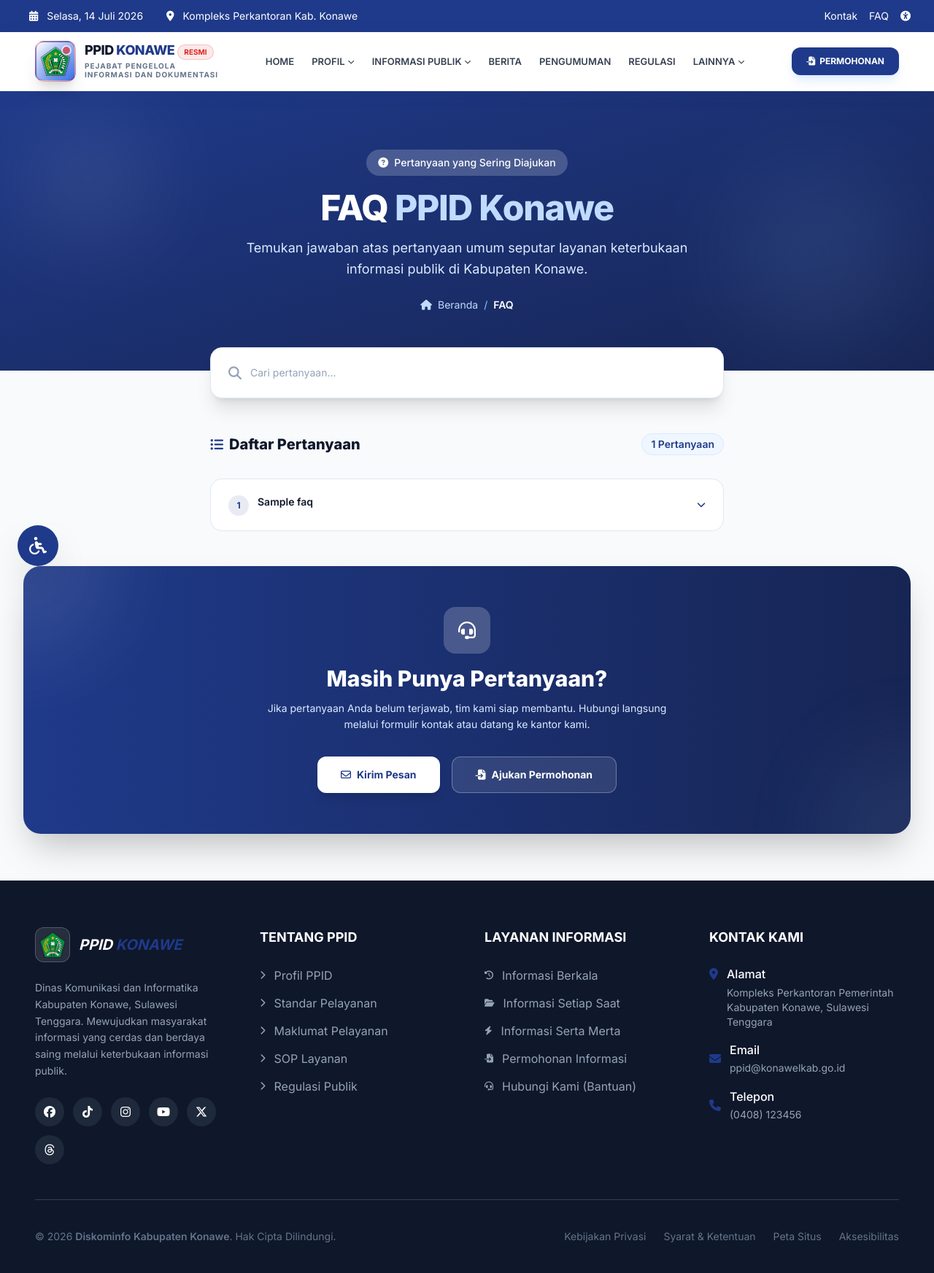
After one commit to develop-konawe/ppid, a Laravel app: page /faq in a window 1280 px wide. The commit adds this page. Shown: the whole page at 73% size. Run offline with Laravel 12, Linux system fonts and the light colour scheme; data comes from the database, SQL or seed files in the repository; tables that the repository leaves empty hold one stand-in row (values such as "Sample post"); some libraries are stand-ins or nearby versions.

Commit message:
Implementasi faq di frontend

```diff
--- /dev/null
+++ b/app/Http/Controllers/FaqController.php
@@ -0,0 +1,15 @@
+<?php
+
+namespace App\Http\Controllers;
+
+use App\Models\Faq;
+
+class FaqController extends Controller
+{
+    public function index()
+    {
+        $faqs = Faq::orderBy('sort_order')->orderBy('id')->get();
+
+        return view('pages.faq.index', compact('faqs'));
+    }
+}
--- a/resources/views/layouts/part/topbar.blade.php
+++ b/resources/views/layouts/part/topbar.blade.php
@@ -16,7 +16,7 @@
             </div>
             <div class="flex gap-4 text-xs md:text-sm">
                 <a href="#contact" class="hover:text-blue-200 transition-soft hover-border"> Kontak </a>
-                <a href="#faq" class="hover:text-blue-200 transition-soft hover-border"> FAQ </a>
+                <a href="{{ route('faq') }}" class="hover:text-blue-200 transition-soft hover-border"> FAQ </a>
                 <a
                     href="#accessibility"
                     class="hover:text-blue-200 transition-soft hover-scale inline-block"
--- /dev/null
+++ b/resources/views/pages/faq/index.blade.php
@@ -0,0 +1,269 @@
+@extends('layouts.app')
+
+@section('title', 'FAQ - Pertanyaan Umum')
+
+@push('meta-head')
+    <meta property="og:title" content="FAQ - PPID Kabupaten Konawe" />
+    <meta property="og:description" content="Temukan jawaban atas pertanyaan umum seputar layanan informasi publik PPID Kabupaten Konawe." />
+@endpush
+
+@push('scripts-head')
+    <script>
+        tailwind.config = {
+            theme: {
+                extend: {
+                    colors: {
+                        primary: { DEFAULT: '#1F3A8A', dark: '#172554', light: '#3B82F6', subtle: '#EFF6FF' },
+                        secondary: '#DC2626', light: '#F8FAFC', dark: '#0F172A',
+                    },
+                    fontFamily: {
+                        sans: ['Inter', 'system-ui', '-apple-system', 'sans-serif'],
+                        heading: ['Poppins', 'Inter', 'sans-serif'],
+                    },
+                },
+            },
+        };
+    </script>
+@endpush
+
+@push('styles')
+    <style>
+        .transition-soft { transition: all 0.3s cubic-bezier(0.4, 0, 0.2, 1); }
+
+        /* FAQ Accordion */
+        .faq-item {
+            background: #fff;
+            border: 1.5px solid #e2e8f0;
+            border-radius: 1rem;
+            overflow: hidden;
+            transition: border-color .25s, box-shadow .25s;
+        }
+        .faq-item:hover { border-color: #bfdbfe; }
+        .faq-item.open {
+            border-color: #3b82f6;
+            box-shadow: 0 4px 20px rgba(59, 130, 246, 0.12);
+        }
+        .faq-answer {
+            max-height: 0;
+            overflow: hidden;
+            transition: max-height .38s ease;
+        }
+        .faq-item.open .faq-answer { max-height: 800px; }
+        .faq-icon { transition: transform .3s ease; }
+        .faq-item.open .faq-icon { transform: rotate(180deg); }
+
+        /* Category pills */
+        .cat-pill {
+            cursor: pointer;
+            padding: .5rem 1.25rem;
+            border-radius: 2rem;
+            font-size: .875rem;
+            font-weight: 600;
+            transition: all .25s;
+            border: 1.5px solid #e2e8f0;
+            background: #fff;
+            color: #475569;
+        }
+        .cat-pill:hover, .cat-pill.active {
+            background: #1F3A8A;
+            color: #fff;
+            border-color: #1F3A8A;
+        }
+    </style>
+@endpush
+
+@section('content')
+<main class="bg-slate-50 min-h-screen">
+
+    {{-- Page Header --}}
+    <section class="bg-gradient-to-br from-primary to-primary-dark py-16 md:py-20 relative overflow-hidden">
+        <div class="absolute inset-0 opacity-10">
+            <div class="absolute top-10 left-10 w-40 h-40 rounded-full bg-white blur-3xl"></div>
+            <div class="absolute bottom-10 right-10 w-60 h-60 rounded-full bg-blue-300 blur-3xl"></div>
+        </div>
+        <div class="relative max-w-7xl mx-auto px-4 md:px-8 lg:px-12 text-center text-white z-10">
+            <div class="inline-flex items-center gap-2 bg-white/20 backdrop-blur-sm px-4 py-2 rounded-full mb-5">
+                <i class="fa-solid fa-circle-question text-sm"></i>
+                <span class="text-sm font-medium">Pertanyaan yang Sering Diajukan</span>
+            </div>
+            <h1 class="text-4xl md:text-5xl font-black mb-4 tracking-tight">
+                FAQ <span class="text-blue-200">PPID Konawe</span>
+            </h1>
+            <p class="text-blue-100 max-w-2xl mx-auto text-lg leading-relaxed">
+                Temukan jawaban atas pertanyaan umum seputar layanan keterbukaan informasi publik
+                di Kabupaten Konawe.
+            </p>
+
+            {{-- Breadcrumb --}}
+            <nav class="flex justify-center items-center gap-2 text-sm text-blue-200 mt-6">
+                <a href="{{ route('home') }}" class="hover:text-white transition-soft">
+                    <i class="fa-solid fa-home mr-1"></i> Beranda
+                </a>
+                <span class="text-blue-300">/</span>
+                <span class="text-white font-semibold">FAQ</span>
+            </nav>
+        </div>
+    </section>
+
+    {{-- Search Box --}}
+    <section class="max-w-3xl mx-auto px-4 md:px-8 -mt-8 relative z-20">
+        <div class="bg-white rounded-2xl shadow-xl border border-slate-200 p-4 flex gap-3 items-center">
+            <i class="fa-solid fa-magnifying-glass text-slate-400 text-lg ml-2"></i>
+            <input
+                type="text"
+                id="faq-search"
+                placeholder="Cari pertanyaan..."
+                class="flex-1 py-2 text-sm text-slate-700 placeholder-slate-400 focus:outline-none bg-transparent"
+            />
+            <button onclick="clearSearch()"
+                id="clear-search-btn"
+                class="hidden text-slate-400 hover:text-slate-600 transition-soft mr-1">
+                <i class="fa-solid fa-times"></i>
+            </button>
+        </div>
+    </section>
+
+    {{-- FAQ List --}}
+    <section class="max-w-3xl mx-auto px-4 md:px-8 py-12">
+
+        @if($faqs->isEmpty())
+            <div class="text-center py-20 bg-white rounded-2xl border border-slate-200 shadow-sm">
+                <div class="w-20 h-20 bg-slate-100 rounded-full flex items-center justify-center mx-auto mb-5">
+                    <i class="fa-regular fa-folder-open text-slate-400 text-3xl"></i>
+                </div>
+                <h3 class="text-xl font-bold text-dark mb-2">Belum Ada FAQ</h3>
+                <p class="text-slate-500 max-w-sm mx-auto text-sm">
+                    Pertanyaan umum belum tersedia. Silakan hubungi kami secara langsung.
+                </p>
+                <a href="{{ route('contact') }}"
+                    class="mt-6 inline-flex items-center gap-2 bg-primary text-white px-6 py-3 rounded-xl font-semibold text-sm hover:bg-primary-dark transition-soft">
+                    <i class="fa-solid fa-headset"></i> Hubungi Kami
+                </a>
+            </div>
+        @else
+            {{-- Stats --}}
+            <div class="flex items-center justify-between mb-8">
+                <h2 class="text-xl font-black text-dark flex items-center gap-2">
+                    <i class="fa-solid fa-list-ul text-primary text-lg"></i>
+                    Daftar Pertanyaan
+                </h2>
+                <span class="bg-blue-50 text-primary px-3 py-1 rounded-full text-sm font-semibold border border-blue-100">
+                    {{ $faqs->count() }} Pertanyaan
+                </span>
+            </div>
+
+            <div id="faq-container" class="space-y-4">
+                @foreach($faqs as $index => $faq)
+                    <div class="faq-item" data-question="{{ strtolower($faq->question) }}">
+                        <button
+                            class="w-full flex items-center justify-between gap-4 px-6 py-5 text-left"
+                            onclick="toggleFaq(this)">
+                            <div class="flex items-start gap-3">
+                                <span class="shrink-0 w-7 h-7 rounded-full bg-primary/10 text-primary text-xs font-bold flex items-center justify-center mt-0.5">
+                                    {{ $index + 1 }}
+                                </span>
+                                <span class="font-semibold text-dark text-sm leading-relaxed">{{ $faq->question }}</span>
+                            </div>
+                            <i class="fa-solid fa-chevron-down faq-icon text-primary text-xs flex-shrink-0"></i>
+                        </button>
+                        <div class="faq-answer">
+                            <div class="px-6 pb-5 ml-10 text-slate-600 text-sm leading-relaxed border-t border-slate-100 pt-4">
+                                {!! nl2br(e($faq->answer)) !!}
+                            </div>
+                        </div>
+                    </div>
+                @endforeach
+            </div>
+
+            {{-- Empty search state --}}
+            <div id="no-results" class="hidden text-center py-16 bg-white rounded-2xl border border-slate-200 shadow-sm mt-4">
+                <i class="fa-regular fa-face-sad-tear text-slate-300 text-5xl mb-4 block"></i>
+                <p class="text-slate-500 font-medium">Tidak ada pertanyaan yang cocok.</p>
+                <button onclick="clearSearch()" class="mt-4 text-primary text-sm font-semibold hover:underline">
+                    Reset Pencarian
+                </button>
+            </div>
+        @endif
+
+    </section>
+
+    {{-- CTA Kontak --}}
+    <section class="max-w-7xl mx-auto px-4 md:px-8 pb-16">
+        <div class="bg-gradient-to-r from-primary to-primary-dark rounded-3xl p-10 md:p-14 text-center text-white relative overflow-hidden shadow-2xl">
+            <div class="absolute inset-0 opacity-10">
+                <div class="absolute top-0 left-0 w-60 h-60 bg-white rounded-full blur-3xl -translate-x-1/2 -translate-y-1/2"></div>
+                <div class="absolute bottom-0 right-0 w-60 h-60 bg-blue-300 rounded-full blur-3xl translate-x-1/2 translate-y-1/2"></div>
+            </div>
+            <div class="relative z-10">
+                <div class="w-16 h-16 bg-white/20 rounded-2xl flex items-center justify-center mx-auto mb-4 text-2xl">
+                    <i class="fa-solid fa-headset"></i>
+                </div>
+                <h2 class="text-2xl md:text-3xl font-black mb-3">Masih Punya Pertanyaan?</h2>
+                <p class="text-blue-100 max-w-xl mx-auto mb-8 text-sm leading-relaxed">
+                    Jika pertanyaan Anda belum terjawab, tim kami siap membantu. Hubungi langsung
+                    melalui formulir kontak atau datang ke kantor kami.
+                </p>
+                <div class="flex flex-col sm:flex-row gap-4 justify-center">
+                    <a href="{{ route('contact') }}"
+                        class="bg-white text-primary px-8 py-3.5 rounded-xl font-bold text-sm hover:bg-blue-50 transition-soft inline-flex items-center justify-center gap-2 shadow-lg">
+                        <i class="fa-regular fa-envelope"></i> Kirim Pesan
+                    </a>
+                    <a href="{{ route('permohonan.index') }}"
+                        class="bg-white/10 hover:bg-white/20 border border-white/30 text-white px-8 py-3.5 rounded-xl font-bold text-sm transition-soft inline-flex items-center justify-center gap-2">
+                        <i class="fa-solid fa-file-import"></i> Ajukan Permohonan
+                    </a>
+                </div>
+            </div>
+        </div>
+    </section>
+
+</main>
+@endsection
+
+@push('scripts')
+<script>
+    // FAQ Accordion
+    function toggleFaq(btn) {
+        const item = btn.closest('.faq-item');
+        const isOpen = item.classList.contains('open');
+
+        // Tutup semua
+        document.querySelectorAll('.faq-item.open').forEach(i => i.classList.remove('open'));
+
+        // Buka yang diklik (toggle)
+        if (!isOpen) item.classList.add('open');
+    }
+
+    // Search
+    const searchInput = document.getElementById('faq-search');
+    const clearBtn    = document.getElementById('clear-search-btn');
+    const faqItems    = document.querySelectorAll('#faq-container .faq-item');
+    const noResults   = document.getElementById('no-results');
+
+    if (searchInput) {
+        searchInput.addEventListener('input', function () {
+            const query = this.value.trim().toLowerCase();
+            clearBtn.classList.toggle('hidden', !query);
+
+            let found = 0;
+            faqItems.forEach(item => {
+                const question = item.dataset.question || '';
+                const answer   = item.querySelector('.faq-answer')?.textContent.toLowerCase() || '';
+                const match    = !query || question.includes(query) || answer.includes(query);
+                item.style.display = match ? '' : 'none';
+                if (match) found++;
+            });
+
+            noResults.classList.toggle('hidden', found > 0 || !query);
+        });
+    }
+
+    function clearSearch() {
+        if (searchInput) {
+            searchInput.value = '';
+            searchInput.dispatchEvent(new Event('input'));
+            searchInput.focus();
+        }
+    }
+</script>
+@endpush
--- a/routes/web.php
+++ b/routes/web.php
@@ -14,6 +14,7 @@ use App\Http\Controllers\InformationRequestController;
 use App\Http\Controllers\KlaController;
 use App\Http\Controllers\SitemapController;
 use App\Http\Controllers\PpidPelaksanaController;
+use App\Http\Controllers\FaqController;
 
 Route::get('/sitemap.xml', [SitemapController::class, 'index'])->name('sitemap');
 Route::get('/', [HomeController::class, 'index'])->name('home');
@@ -34,6 +35,7 @@ Route::post('/kla/pengaduan', [KlaController::class, 'submitComplaint'])->name('
 Route::get('/ppid-pelaksana', [PpidPelaksanaController::class, 'index'])->name('ppid.pelaksana');
 
 Route::get('/search', [SearchController::class, 'index'])->name('search.global');
+Route::get('/faq', [FaqController::class, 'index'])->name('faq');
 
 Route::get('/informasi-berkala', [InformasiPublicController::class, 'berkala'])
     ->name('ppid.berkala');
```
Also changed, not shown: resources/views/pages/home/index.blade.php (+2 -8 lines).
